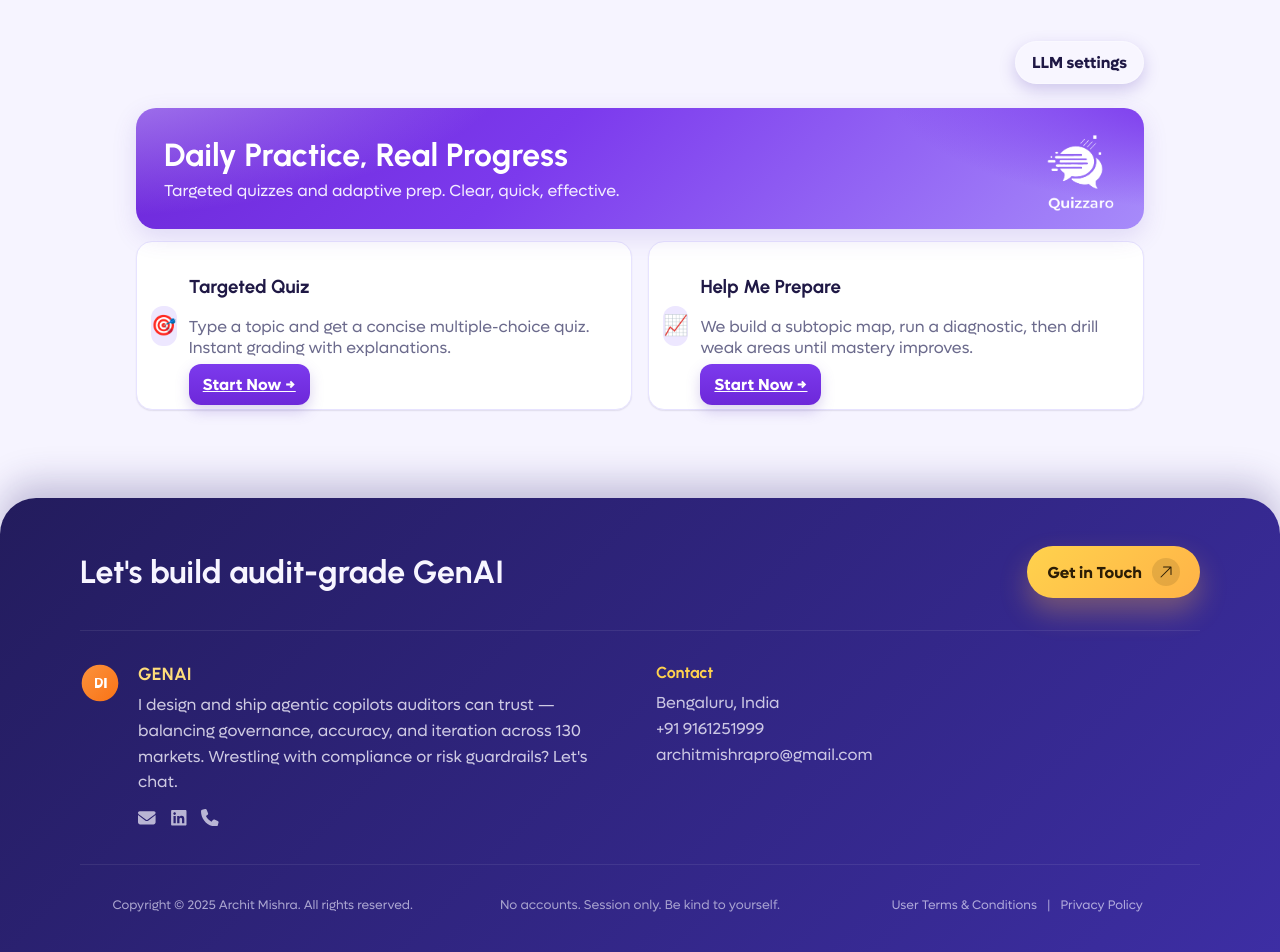
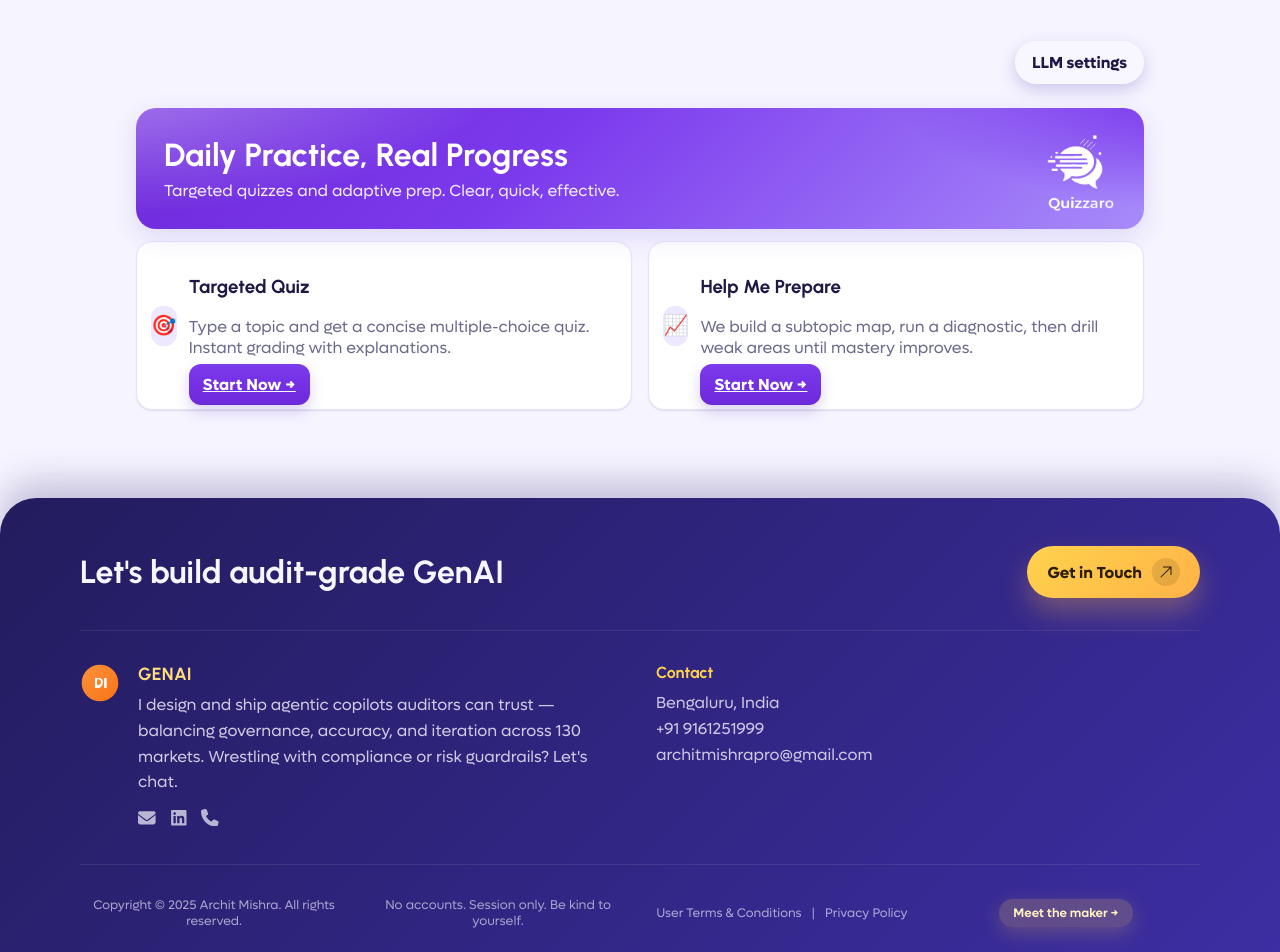
Before and after one commit to dynamiterdx/quizzing-app, a Next.js app: page / in a window 1280 px wide. Shown: the top 952 px of the page. Built offline with nearby package versions, Linux system fonts and the light colour scheme.

Commit message:
feat: Update ConnectBanner with a new link to the maker's portfolio and adjust connect-meta styles

```diff
--- a/app/globals.css
+++ b/app/globals.css
@@ -75,9 +75,23 @@ body {
 .connect-contact ul { list-style: none; padding: 0; margin: 0; color: rgba(247, 245, 255, 0.78); line-height: 1.6; }
 .connect-contact a { color: inherit; text-decoration: none; border-bottom: 1px solid transparent; }
 .connect-contact a:hover { border-color: rgba(255, 255, 255, 0.4); }
-.connect-meta { display: grid; grid-template-columns: repeat(auto-fit, minmax(200px, 1fr)); gap: 12px; font-size: 0.78rem; color: rgba(238, 235, 255, 0.65); align-items: center; }
+.connect-meta { display: grid; grid-template-columns: repeat(auto-fit, minmax(220px, 1fr)); gap: 16px; font-size: 0.78rem; color: rgba(238, 235, 255, 0.65); align-items: center; }
 .connect-meta > * { justify-self: center; text-align: center; }
 .connect-meta span, .connect-meta a { display: inline-block; }
+.connect-maker {
+  display: inline-flex;
+  align-items: center;
+  gap: 6px;
+  padding: 6px 14px;
+  border-radius: 999px;
+  background: rgba(255, 210, 77, 0.2);
+  color: #fff1c2;
+  font-weight: 600;
+  text-decoration: none;
+  box-shadow: 0 6px 20px rgba(255, 210, 77, 0.22);
+  transition: transform 0.15s ease, box-shadow 0.15s ease;
+}
+.connect-maker:hover { transform: translateY(-1px); box-shadow: 0 8px 22px rgba(255, 210, 77, 0.3); }
 .connect-meta-links { display: inline-flex; gap: 10px; align-items: center; }
 .connect-meta-links a { color: inherit; text-decoration: none; }
 .connect-meta-links a:hover { color: #ffffff; }
--- a/components/ConnectBanner.tsx
+++ b/components/ConnectBanner.tsx
@@ -68,6 +68,9 @@ export default function ConnectBanner({ children }: { children?: ReactNode }) {
             <span aria-hidden>|</span>
             <a href="#">Privacy Policy</a>
           </div>
+          <a className="connect-maker" href="https://archit-mishra.vercel.app/" target="_blank" rel="noreferrer">
+            Meet the maker →
+          </a>
         </div>
       </div>
     </section>
```
